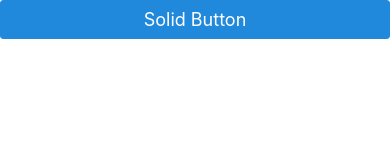
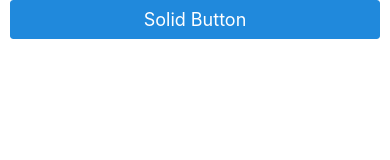
Before and after one commit to alinauroz/football-api, a React Native app in the folder client/: screen / in a window 390 px wide. Shown: the top 160 px of the page. Built offline with nearby package versions, Linux system fonts and the light colour scheme.

Commit message:
style: style fixes

```diff
--- a/client/App.js
+++ b/client/App.js
@@ -15,13 +15,14 @@ import {
   Text,
   StatusBar,
 } from 'react-native';
+import styles from './App.style'
 
 import Login from './components/Login'
 
 const App = () => {
   return (
     <SafeAreaView>
-      <View>
+      <View style={styles.container}>
         <Login />
       </View>
     </SafeAreaView>
--- a/client/App.style.js
+++ b/client/App.style.js
@@ -1,9 +1,9 @@
 import React from 'react'
-import {Dimenions} from 'react-native'
+import {Dimensions} from 'react-native'
 
 module.exports = {
-    container = {
-        width: Dimenions.get('window').width - 20,
+    container: {
+        width: Dimensions.get('window').width - 20,
         marginLeft: 10,
     }
 }
```
